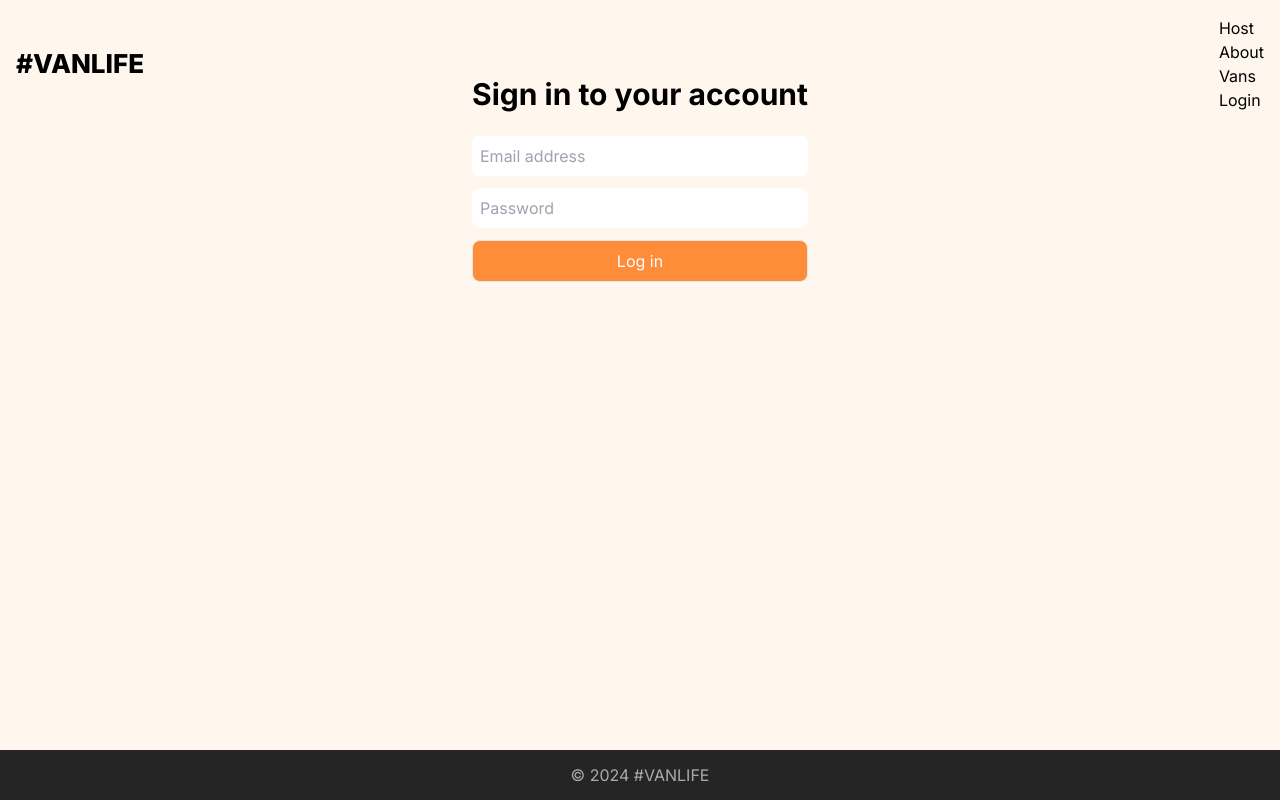
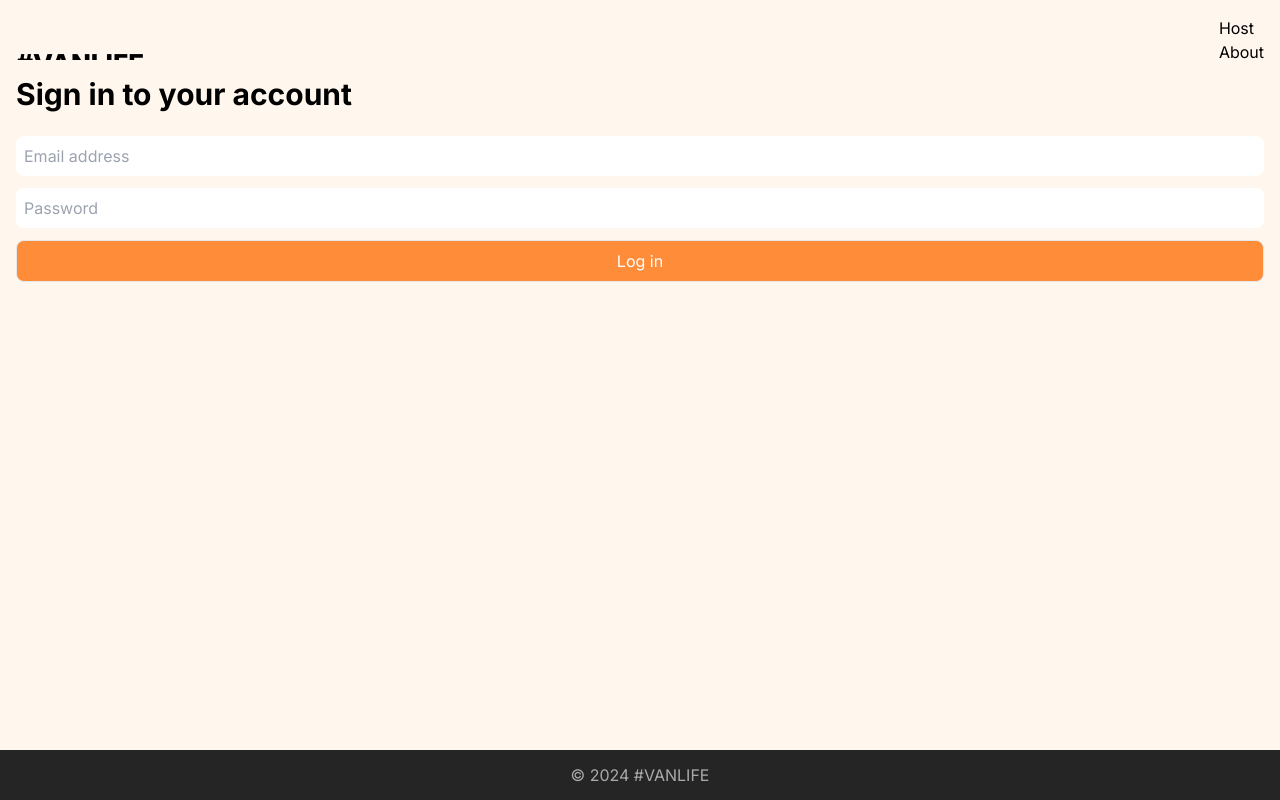
Before and after one commit to Kacperski81/van-life-typescript, a React (Vite) app: page /login in a window 1280 px wide. Built offline with nearby package versions, Linux system fonts and the light colour scheme; what miragejs would draw is missing.

Commit message:
login fixed

```diff
--- a/src/Components/Login.tsx
+++ b/src/Components/Login.tsx
@@ -36,7 +36,7 @@ export function Login() {
     }
 
     return (
-        <div className="my-0 mx-auto bg-background">
+        <div className="my-0 w-full bg-background">
             <Form method="post" className="flex flex-col gap-3 px-4 py-4">
                 <h1 className="text-3xl font-bold">Sign in to your account</h1>
                 <h2 className="text-2xl text-red-500 text-center">{actionData && isErrorType(actionData) ? actionData.message : ""}</h2>
--- a/src/pages/About.tsx
+++ b/src/pages/About.tsx
@@ -2,7 +2,7 @@ export function About() {
     return (
         <section className="flex flex-col">
             <div className="">
-                <img src="./hero-about-hd.png" alt="van at night" className="w-full" />
+                <img src="./hero-about.png" alt="van at night" className="w-full" />
             </div>
             <div className="px-4 my-4 text-justify">
                 <h2 className="my-6">Don't squeeze in a sedan when you could relax in a van.</h2>
```
